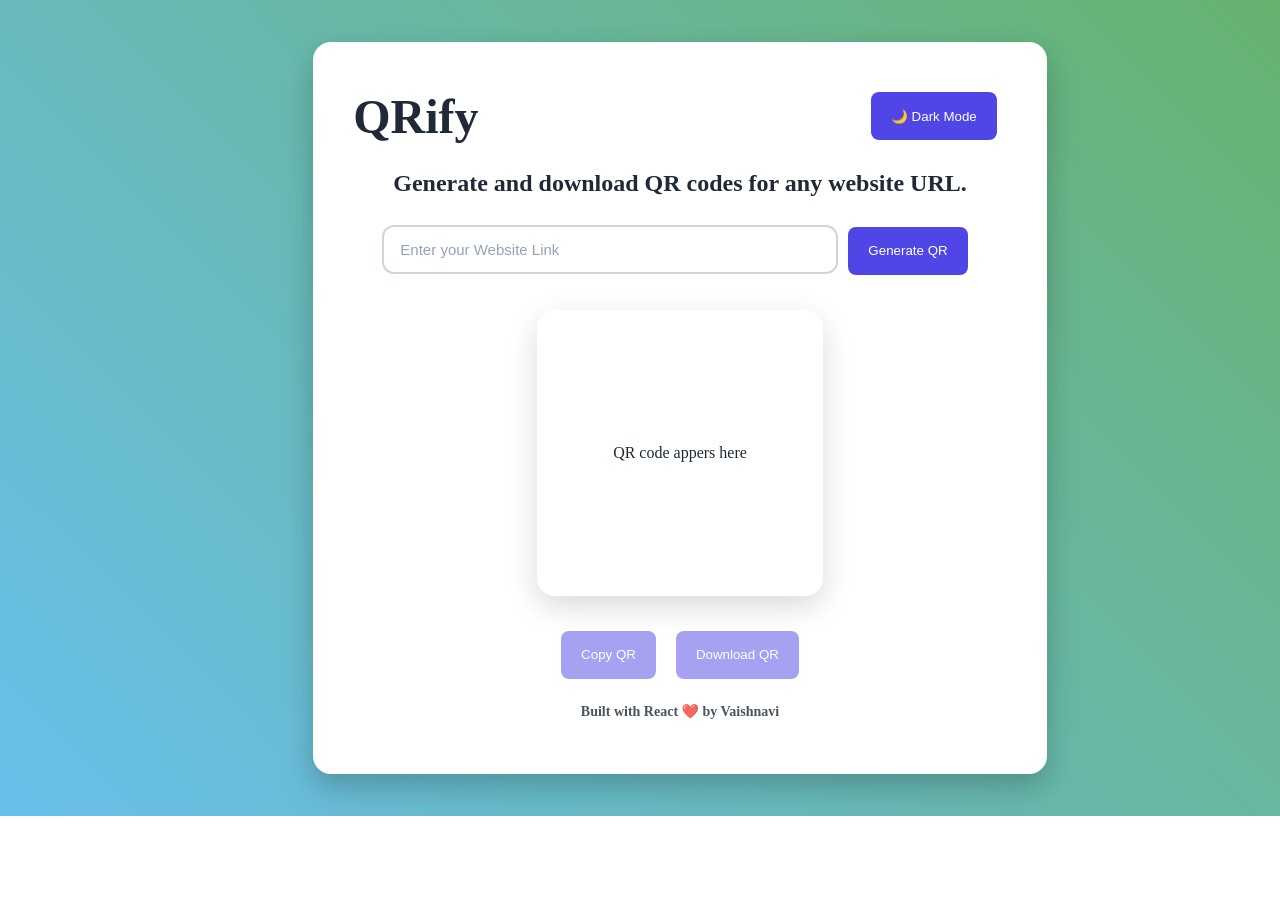
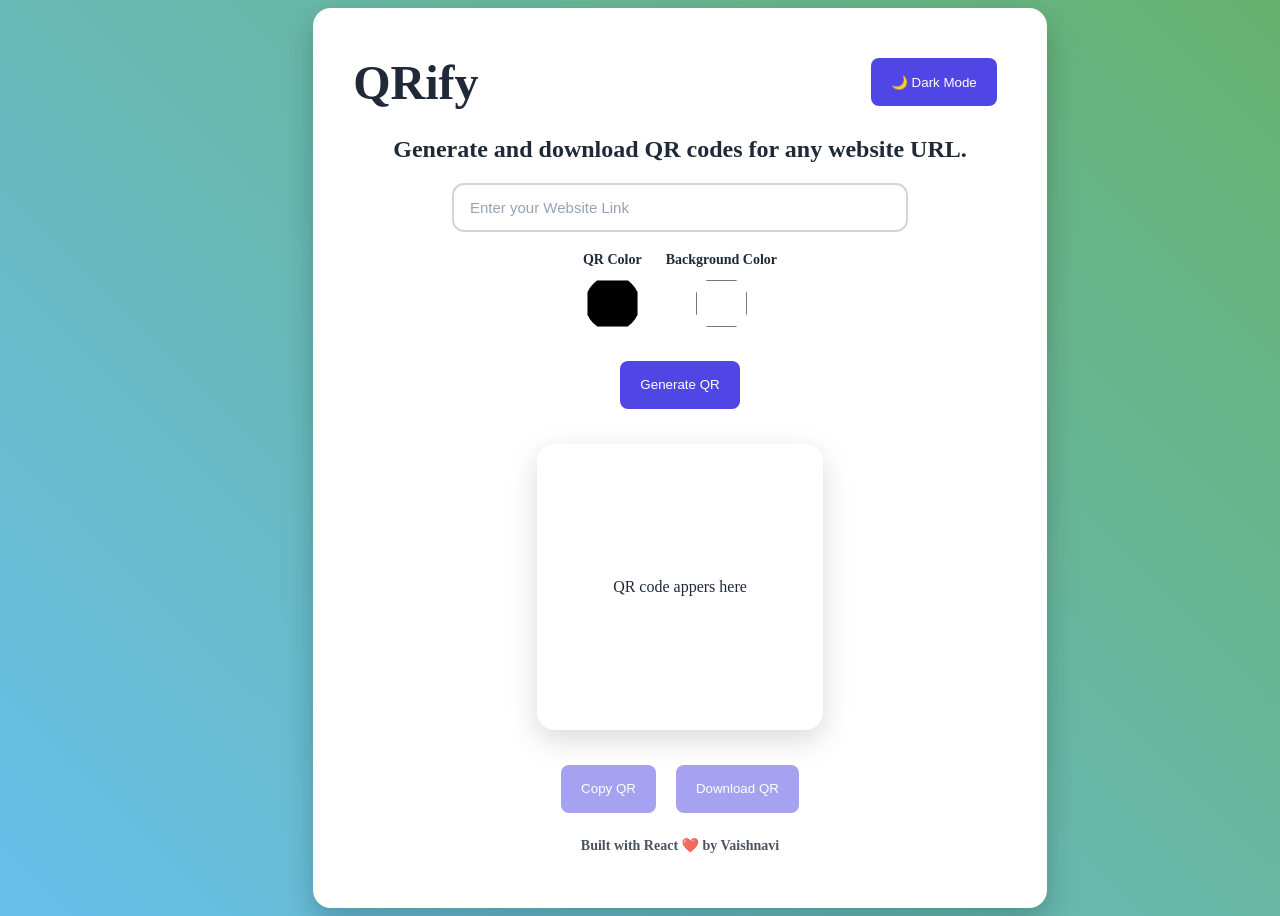
Before and after one commit to Vaishnavi10706/QRIFY, a React (Vite) app: page / in a window 1280 px wide. Before the commit the page ends 816 px from the top, so only its background shows below. Built offline with nearby package versions, Linux system fonts and the light colour scheme.

Commit message:
feat: add customizable QR foreground and background colors

```diff
--- a/src/App.jsx
+++ b/src/App.jsx
@@ -3,13 +3,14 @@ import Navbar from './components/Navbar'
 import QRForm from './components/QRForm'
 import QRPreview from './components/QRPreview'
 import Footer from './components/Footer'
-import './App.css'
 
 function App() {
   const [inputUrl, setInputUrl] = useState("");
   const [qrValue, setQrValue] = useState("");
   const [error,setError] = useState("")
   const [theme,setTheme] = useState("light")
+  const [fgColor, setFgColor] = useState("#000000");
+  const [bgColor, setBgColor] = useState("#ffffff");
   const toggleTheme = () => {
     setTheme((prevTheme) => (prevTheme === "light" ? "dark" : "light"));
   };
@@ -44,8 +45,8 @@ function App() {
   return (
     <div className='card'>
     <Navbar theme={theme} toggleTheme={toggleTheme}/>
-    <QRForm inputUrl={inputUrl} setInputUrl={setInputUrl} handleGenerate={handleGenerate} error={error}/>
-    <QRPreview qrValue={qrValue} copyUrl={qrValue}/>
+    <QRForm inputUrl={inputUrl} setInputUrl={setInputUrl} handleGenerate={handleGenerate} error={error} fgColor={fgColor} setFgColor={setFgColor} bgColor={bgColor} setBgColor={setBgColor}/>
+    <QRPreview qrValue={qrValue} copyUrl={qrValue} fgColor={fgColor} bgColor={bgColor}/>
     <Footer/>
     </div>
   )
--- a/src/components/QRForm.jsx
+++ b/src/components/QRForm.jsx
@@ -1,15 +1,51 @@
-import React from 'react'
+import React from "react";
 
-function QRForm({ inputUrl, setInputUrl, handleGenerate, error }) {
+function QRForm({
+  inputUrl,
+  setInputUrl,
+  handleGenerate,
+  error,
+  fgColor,
+  setFgColor,
+  bgColor,
+  setBgColor,
+}) {
   return (
     <>
-    <div>
-      <input value={inputUrl} onChange={(e) => setInputUrl(e.target.value)} placeholder='Enter your Website Link'/>
-      <button onClick={handleGenerate}>Generate QR</button>
-      {error && <p className="error">{error}</p>}
-    </div>
+      <div>
+        <input
+          value={inputUrl}
+          onChange={(e) => setInputUrl(e.target.value)}
+          placeholder="Enter your Website Link"
+        />
+        <div className="color-options">
+          <div className="color-picker">
+            <label htmlFor="fgColor">QR Color</label>
+
+            <input
+              id="fgColor"
+              type="color"
+              value={fgColor}
+              onChange={(e) => setFgColor(e.target.value)}
+            />
+          </div>
+
+          <div className="color-picker">
+            <label htmlFor="bgColor">Background Color</label>
+
+            <input
+              id="bgColor"
+              type="color"
+              value={bgColor}
+              onChange={(e) => setBgColor(e.target.value)}
+            />
+          </div>
+        </div>
+        <button onClick={handleGenerate}>Generate QR</button>
+        {error && <p className="error">{error}</p>}
+      </div>
     </>
-  )
+  );
 }
 
-export default QRForm
+export default QRForm;
--- a/src/components/QRPreview.jsx
+++ b/src/components/QRPreview.jsx
@@ -2,7 +2,7 @@ import React,{ useState, useRef  } from "react";
 import QRCode from "react-qr-code";
 import { toPng } from "html-to-image";
 
-function QRPreview({ qrValue,copyUrl }) {
+function QRPreview({ qrValue,copyUrl,fgColor,bgColor }) {
   const [copied, setCopied] = useState(false);
   const qrRef = useRef(null);
   const handleCopy = async () => {
@@ -30,7 +30,7 @@ function QRPreview({ qrValue,copyUrl }) {
   return (
     <>
       <div className="qr-box" ref={qrRef}>
-        {!qrValue ? <p>QR code appers here</p> : (<QRCode value={qrValue}/>) }
+        {!qrValue ? <p>QR code appers here</p> : (<QRCode value={qrValue} fgColor={fgColor} bgColor={bgColor}/>) }
       </div>
       <div>
         <button type="button" onClick={handleCopy} disabled={!qrValue}>{copied ? "Copied ✅" : "Copy QR"}</button>
--- a/src/index.css
+++ b/src/index.css
@@ -125,6 +125,31 @@ h2{
   font-size: 14px;
   opacity: 0.8;
 }
+.color-options {
+  display: flex;
+  justify-content: center;
+  gap: 24px;
+  margin: 20px 0;
+}
+.color-picker {
+  display: flex;
+  flex-direction: column;
+  align-items: center;
+  gap: 8px;
+}
+.color-picker label {
+  font-size: 14px;
+  font-weight: 600;
+}
+.color-picker input[type="color"] {
+  width: 55px;
+  height: 55px;
+  border: none;
+  border-radius: 50%;
+  cursor: pointer;
+  background: transparent;
+  padding: 0;
+}
 body,.card,input,button,.qr-box{
   transition: .3s ease;
 }
```
Also changed, not shown: src/App.css (deleted, +0 -184 lines).
